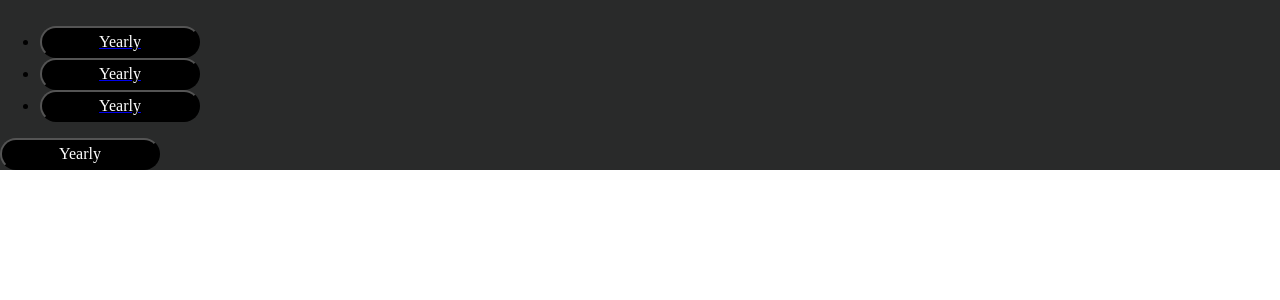
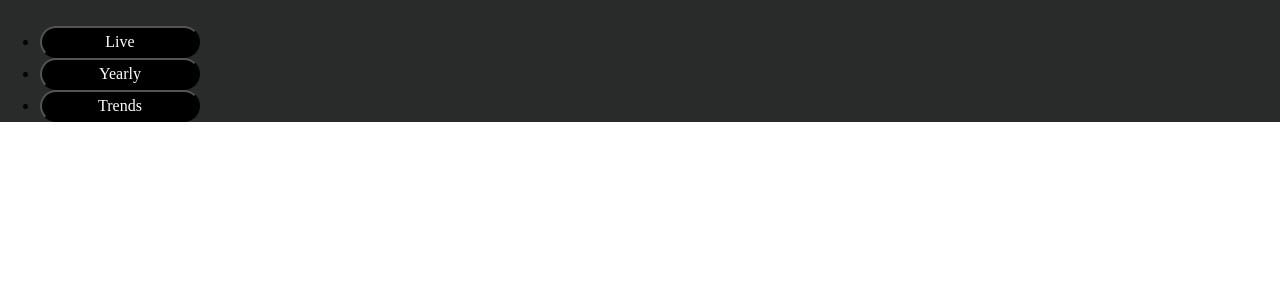
Before and after one commit to nishilfaldu/react-dashboard, a React (Create React App) app: page / in a window 1280 px wide. Shown: the top 300 px of the page. Built offline with nearby package versions, Linux system fonts and the light colour scheme.

Commit message:
removing link underlines

```diff
--- a/src/App.js
+++ b/src/App.js
@@ -15,13 +15,13 @@ function App() {
       {/* <StatsDashboard></StatsDashboard> */}
         <ul className="App-header">
           <li>
-            <Link to="/live"><NavButton label="Live"></NavButton></Link>
+            <Link to="/live" style={{ textDecoration: 'none' }}><NavButton label="Live"></NavButton></Link>
           </li>
           <li>
-            <Link to="/yearly"><NavButton label="Yearly"></NavButton></Link>
+            <Link to="/yearly" style={{ textDecoration: 'none' }}><NavButton label="Yearly"></NavButton></Link>
           </li>
           <li>
-            <Link to="/trends"><NavButton label="Trends"></NavButton></Link>
+            <Link to="/trends" style={{ textDecoration: 'none' }}><NavButton label="Trends"></NavButton></Link>
           </li>
         </ul>
 
@@ -30,7 +30,6 @@ function App() {
           <Route exact path='/yearly' component={YearlyDashboard}></Route>
           <Route exact path='/trends' component={YearlyDashboard}></Route>
         </Switch>
-        <NavButton></NavButton>
       </div>
     </Router>
 
--- a/src/components/NavButton.js
+++ b/src/components/NavButton.js
@@ -10,14 +10,14 @@ const StyledButton = styled.button`
     border-radius: 1rem;
     font-size: 1rem;
     font-family: "Poppins";
-    color: #ffffff;
-    background-color: #000000
+    color: white;
+    background-color: black;
 `
 
-const NavButton = function(){
+const NavButton = function(props){
     return(
         <div>
-            <StyledButton>Yearly</StyledButton>
+            <StyledButton>{props.label}</StyledButton>
         </div>
     );
 }
```
